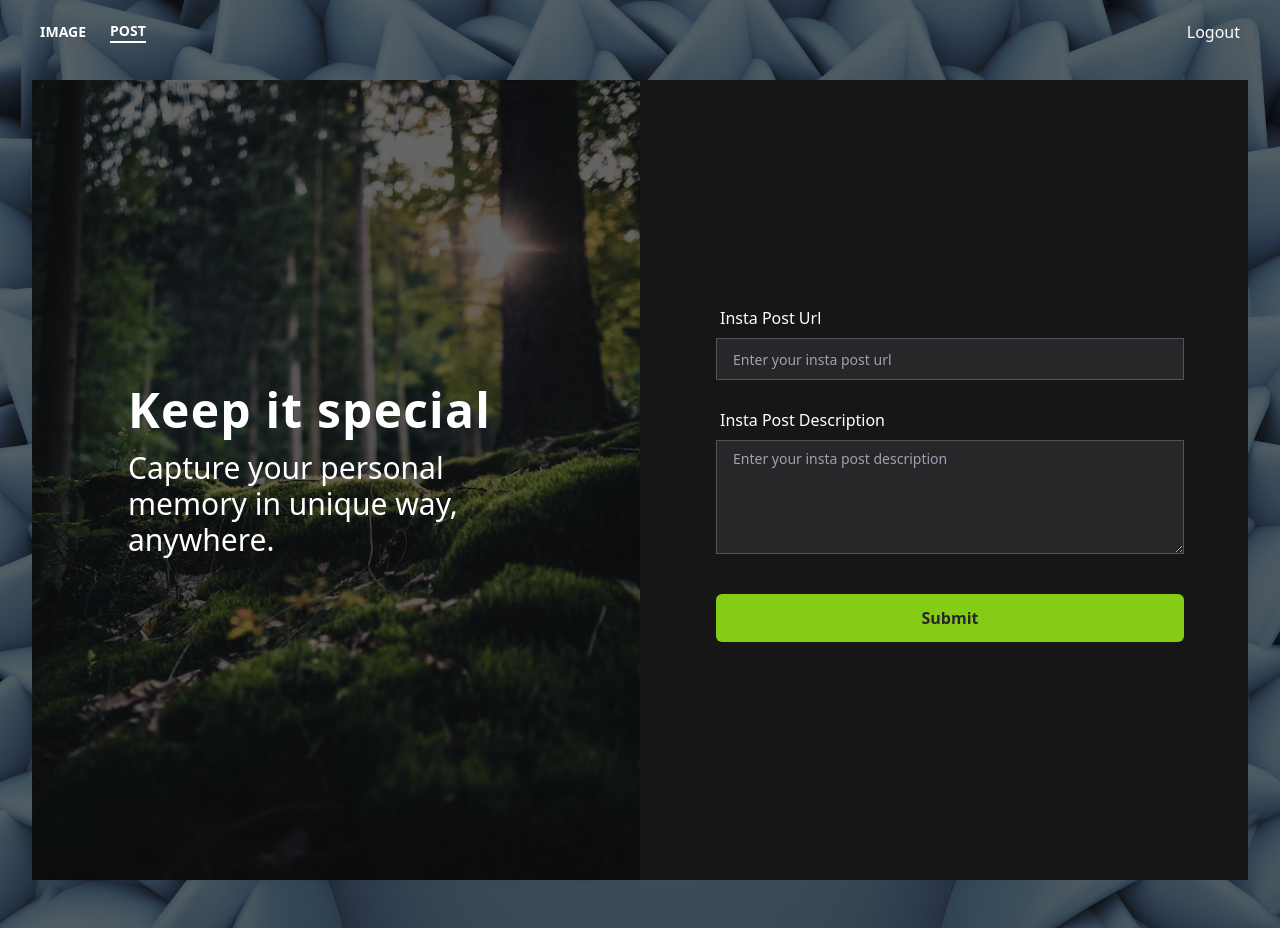
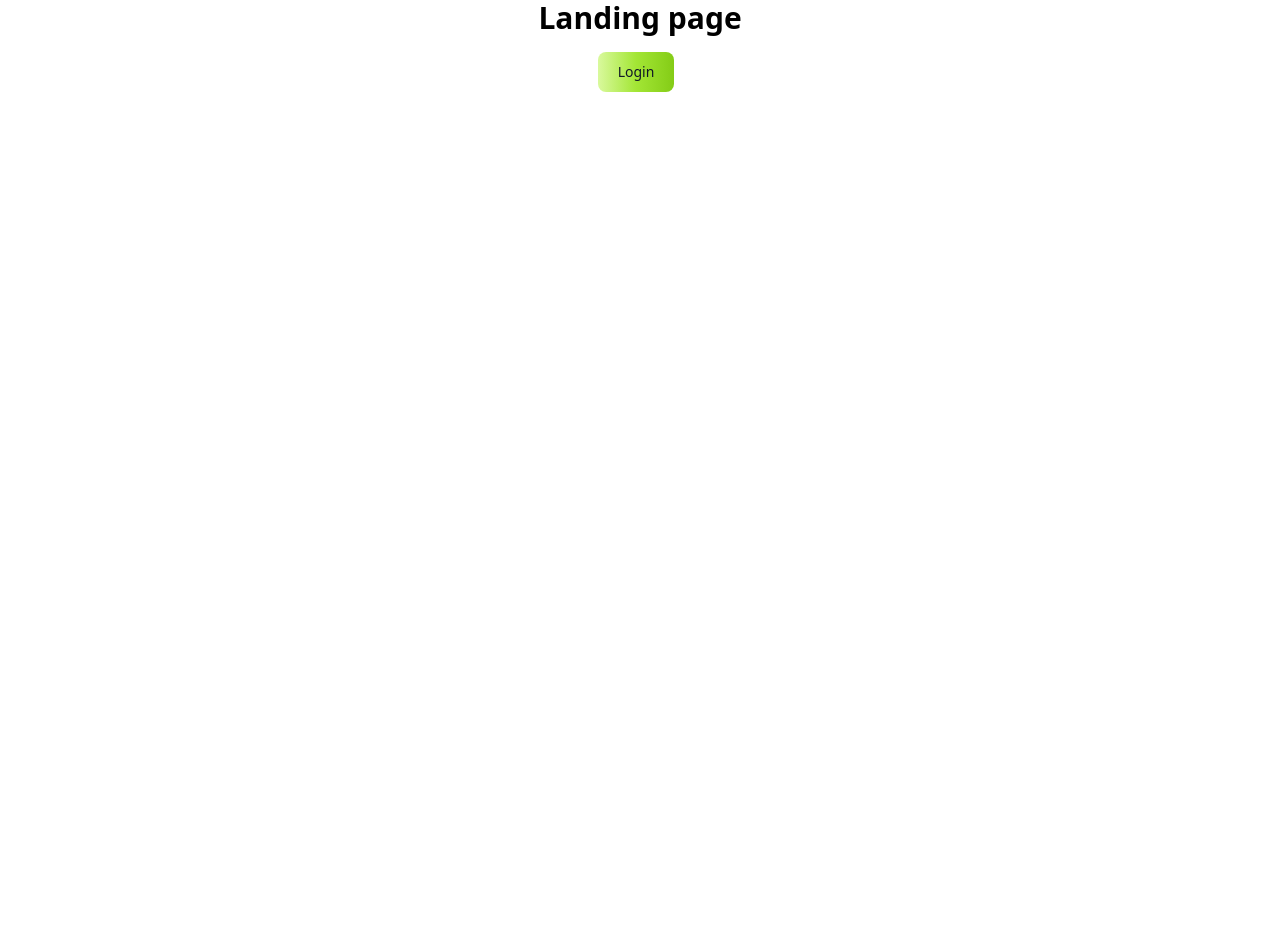
Before and after one commit to RJ-Chronicles/ui-filmstudio, a React (Vite) app: page /admin-dashboard in a window 1280 px wide. After the commit the page ends 800 px from the top, so only its background shows below. Built offline with nearby package versions, Linux system fonts and the light colour scheme.

Commit message:
changing login functionality

```diff
--- a/index.html
+++ b/index.html
@@ -4,7 +4,7 @@
     <meta charset="UTF-8" />
     <link rel="icon" type="image/svg+xml" href="/vite.svg" />
     <meta name="viewport" content="width=device-width, initial-scale=1.0" />
-    <title>Vite + React + TS</title>
+    <title>Film Studio</title>
   </head>
   <body>
     <div id="root"></div>
--- a/src/components/AppRout.tsx
+++ b/src/components/AppRout.tsx
@@ -1,36 +1,18 @@
-import { useContext, useEffect, useState } from "react";
-import { Navigate, Route, Routes, useNavigate } from "react-router-dom";
+import { Route, Routes } from "react-router-dom";
 import AdminLogin from "../pages/AdminLoginPage";
 import Dashboard from "../pages/Dashboard";
 import Landingpage from "../pages/LandingPage";
-
-import AppContext from "../store/AppContext";
-import { User } from "../store/type";
+import { useSession } from "../session";
 
 const AppRout = () => {
-  const { state, dispatch } = useContext(AppContext);
-  const { isLoggedIn } = state.user;
-  const { user } = state;
-
-  useEffect(() => {
-    if (user && !isLoggedIn) {
-      const savedUser: User = {
-        username: user.username,
-        password: "password",
-        token: user.token,
-        isLoggedIn: true,
-      };
-      dispatch({ type: "OWNER_LOGIN", payload: savedUser });
-    }
-  }, [user]);
-
+  const { user } = useSession();
   return (
     <Routes>
       <Route path="/" element={<Landingpage />}></Route>
       <Route path="/login" element={<AdminLogin />} />
       <Route
         path="/admin-dashboard"
-        element={isLoggedIn ? <Dashboard /> : <Landingpage />}
+        element={user?.isLoggedIn ? <Dashboard /> : <Landingpage />}
       ></Route>
     </Routes>
   );
--- a/src/pages/AdminLoginPage.tsx
+++ b/src/pages/AdminLoginPage.tsx
@@ -11,7 +11,6 @@ const AdminLogin = () => {
   const navigate = useNavigate();
   const { login } = useSession();
   const { user } = useSession();
-  const { isLoggedIn } = state.user;
 
   const [userResponse, setUserResponse] = useState<{
     username: string;
@@ -23,13 +22,6 @@ const AdminLogin = () => {
   };
   const handleLoginSubmit = async (e: React.FormEvent<HTMLFormElement>) => {
     e.preventDefault();
-    const savedUser: User = {
-      username: userResponse.username,
-      password: userResponse.password,
-      token: "",
-      isLoggedIn: true,
-    };
-    dispatch({ type: "OWNER_LOGIN", payload: savedUser });
 
     dispatch({
       type: "TOGGLE_SNACKBAR",
@@ -40,7 +32,7 @@ const AdminLogin = () => {
       },
     });
     dispatch({ type: "SET_LOADING", payload: true });
-    login(userResponse.username, "ljdlfkasj", 1700406296000);
+    login(userResponse.username, "ljdlfkasj", 1700406296000, true);
     setTimeout(() => {
       dispatch({ type: "SET_LOADING", payload: false });
       navigate("/admin-dashboard");
@@ -48,7 +40,7 @@ const AdminLogin = () => {
   };
 
   useEffect(() => {
-    if (user && isLoggedIn) {
+    if (user) {
       dispatch({
         type: "TOGGLE_SNACKBAR",
         payload: {
--- a/src/pages/Dashboard.tsx
+++ b/src/pages/Dashboard.tsx
@@ -14,10 +14,10 @@ import { useSession } from "../session";
 const Dashboard = () => {
   const { logout } = useSession();
   const { scrollTop } = useScrollGBListener();
-  console.log(scrollTop + " scroll");
   const navigate = useNavigate();
-  const [showImage, setShowImage] = useState(false);
-  const [showPost, setShowPost] = useState(true);
+
+  const [showImage, setShowImage] = useState(true);
+  const [showPost, setShowPost] = useState(false);
 
   const handleShowImage = () => {
     setShowImage((prev) => !prev);
--- a/src/session/index.tsx
+++ b/src/session/index.tsx
@@ -4,11 +4,17 @@ interface User {
   username: string;
   token: string;
   tokenExpiry: number;
+  isLoggedIn: boolean;
 }
 
 interface SessionContextValue {
   user: User | null;
-  login: (username: string, token: string, tokenExpiry: number) => void;
+  login: (
+    username: string,
+    token: string,
+    tokenExpiry: number,
+    isLoggedIn: boolean
+  ) => void;
   logout: () => void;
 }
 
@@ -43,9 +49,14 @@ export const SessionProvider: React.FC<{ children: React.ReactNode }> = ({
     }
   }, []);
 
-  const login = (username: string, token: string, tokenExpiry: number) => {
+  const login = (
+    username: string,
+    token: string,
+    tokenExpiry: number,
+    isLoggedIn: boolean
+  ) => {
     // Save user details to local storage
-    const newUser: User = { username, token, tokenExpiry };
+    const newUser: User = { username, token, tokenExpiry, isLoggedIn };
     localStorage.setItem("user", JSON.stringify(newUser));
     setUser(newUser);
   };
--- a/src/store/index.ts
+++ b/src/store/index.ts
@@ -1,7 +1,7 @@
 import { OperationType, User, State, Severity } from "./type";
 
 export type Action =
-  | { type: "OWNER_LOGIN"; payload: User }
+  // | { type: "OWNER_LOGIN"; payload: User }
   | { type: "SET_LOADING"; payload: boolean }
   | {
       type: "TOGGLE_SNACKBAR";
@@ -11,14 +11,13 @@ export type Dispatch = (action: Action) => void;
 
 const AppReducer = (state: State, action: Action) => {
   switch (action.type) {
-    case "OWNER_LOGIN":
-      return {
-        ...state,
-        user: action.payload,
-      };
+    // case "OWNER_LOGIN":
+    //   return {
+    //     ...state,
+    //     user: action.payload,
+    //   };
 
     case "SET_LOADING":
-      console.log("isLoading", action.payload);
       return {
         ...state,
         isLoading: action.payload,
```
Also changed, not shown: src/store/type.ts (+8 -8 lines).
